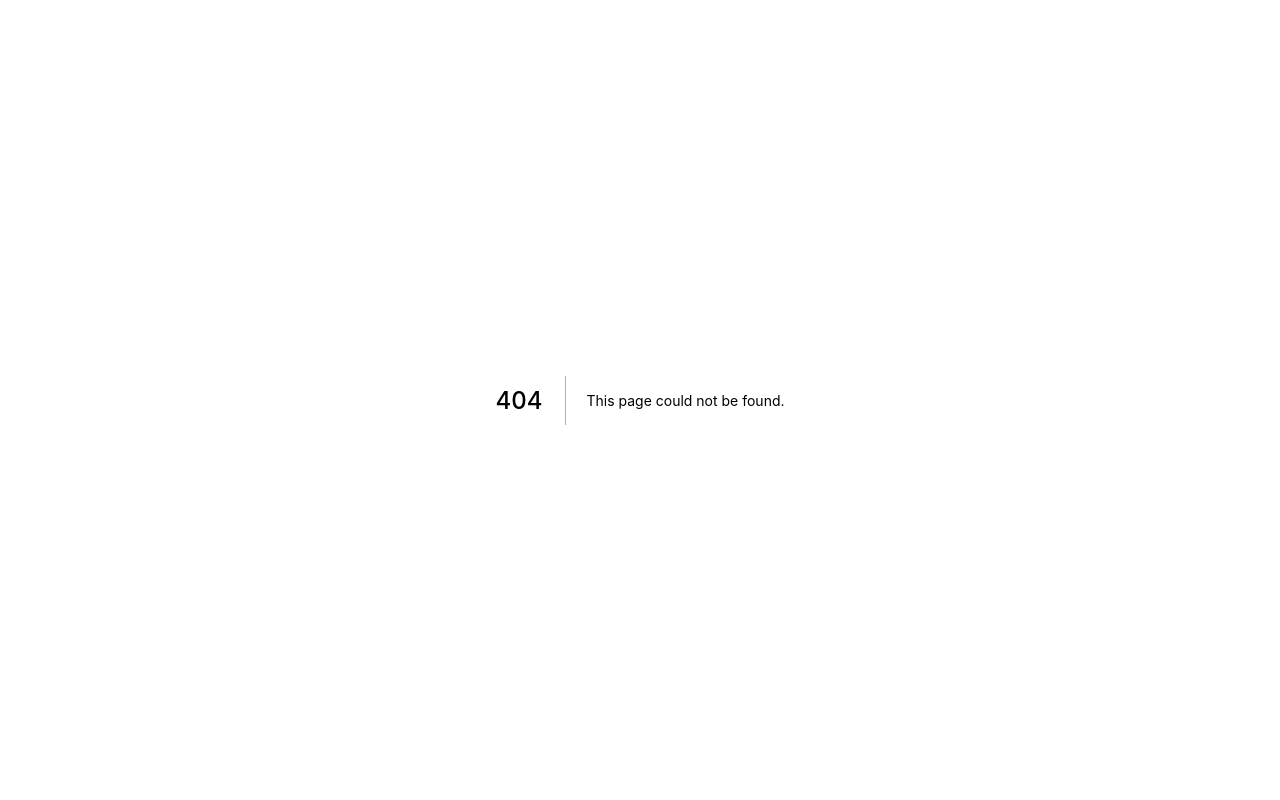
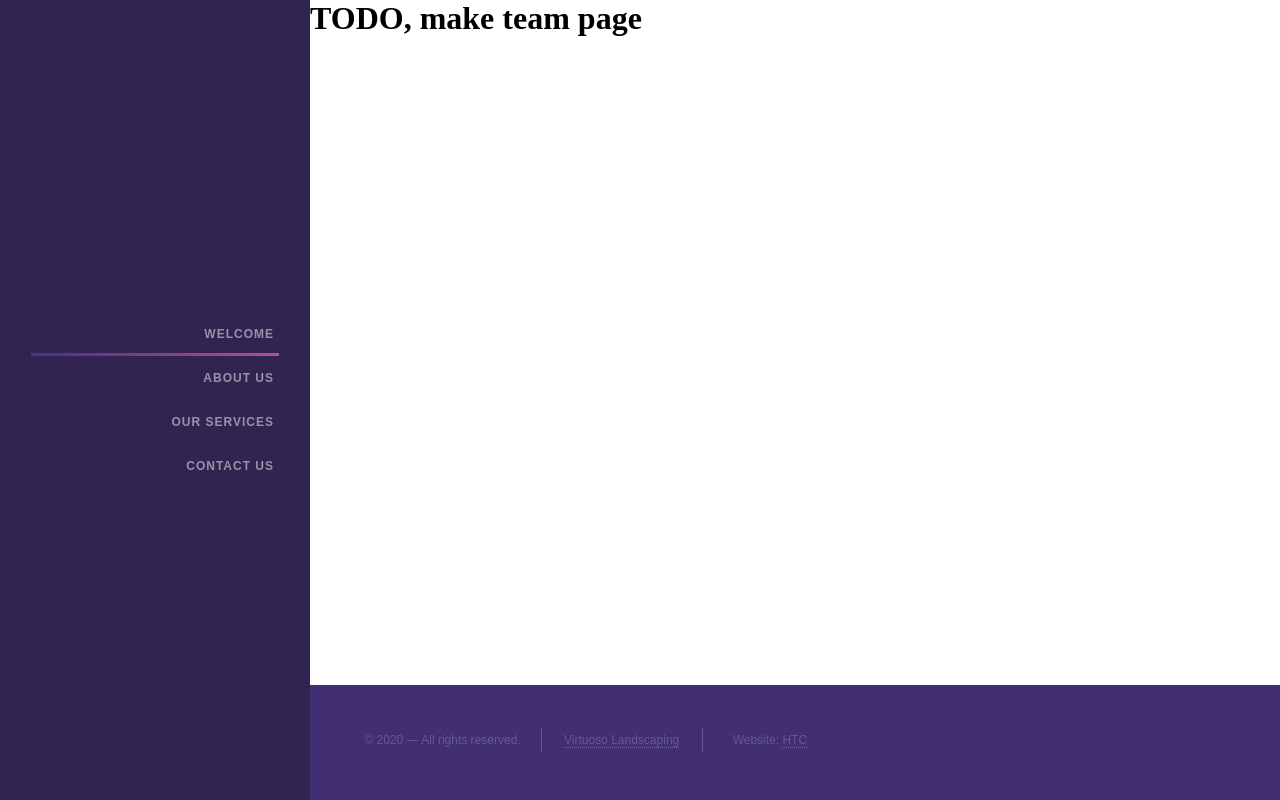
Before and after one commit to jaredh159/akron-snowmen, a Next.js app: page /our-team in a window 1280 px wide. Before the commit this address had no page. Built offline with nearby package versions, Linux system fonts and the light colour scheme.

Commit message:
extract layout component

```diff
--- a/components/Footer.tsx
+++ b/components/Footer.tsx
@@ -4,7 +4,7 @@ import styles from './Footer.module.css';
 
 const Footer: React.FC = () => {
   return (
-    <div className={styles.footer}>
+    <footer className={styles.footer}>
       <ul className={styles.links}>
         <li className={cx(styles.first, styles.items)}>© 2020 — All rights reserved.</li>
         <li className={cx(styles.second, styles.items)}>
@@ -19,7 +19,7 @@ const Footer: React.FC = () => {
           </a>
         </li>
       </ul>
-    </div>
+    </footer>
   );
 };
 
--- /dev/null
+++ b/components/Layout.module.css
@@ -0,0 +1,23 @@
+.layout main {
+  display: flex;
+  flex-direction: column;
+  min-height: calc(100vh - 54px); /* 54 is height of header on small screens */
+}
+
+.layout main footer {
+  /* this just keeps the footer pinned to the btm of screen */
+  margin-top: auto;
+}
+
+@media (min-width: 1024px) {
+  .layout main {
+    margin-left: 310px;
+    min-height: 100vh;
+  }
+
+  .nav > ul {
+    height: 100vh;
+    position: fixed;
+    width: 310px;
+  }
+}
--- /dev/null
+++ b/components/Layout.tsx
@@ -0,0 +1,20 @@
+import React from 'react';
+import Footer from './Footer';
+import Nav from './Nav';
+import styles from './Layout.module.css';
+
+const Layout: React.FC = ({ children }) => {
+  return (
+    <div className={styles.layout}>
+      <nav className={styles.nav}>
+        <Nav />
+      </nav>
+      <main>
+        {children}
+        <Footer />
+      </main>
+    </div>
+  );
+};
+
+export default Layout;
--- /dev/null
+++ b/pages/our-team.tsx
@@ -0,0 +1,12 @@
+import React from 'react';
+import Layout from '../components/Layout';
+
+const Home: React.FC = () => {
+  return (
+    <Layout>
+      <h1 style={{ margin: 0 }}>TODO, make team page</h1>
+    </Layout>
+  );
+};
+
+export default Home;
```
Also changed, not shown: pages/index.module.css (deleted, +0 -15 lines), pages/index.tsx (+3 -11 lines).
